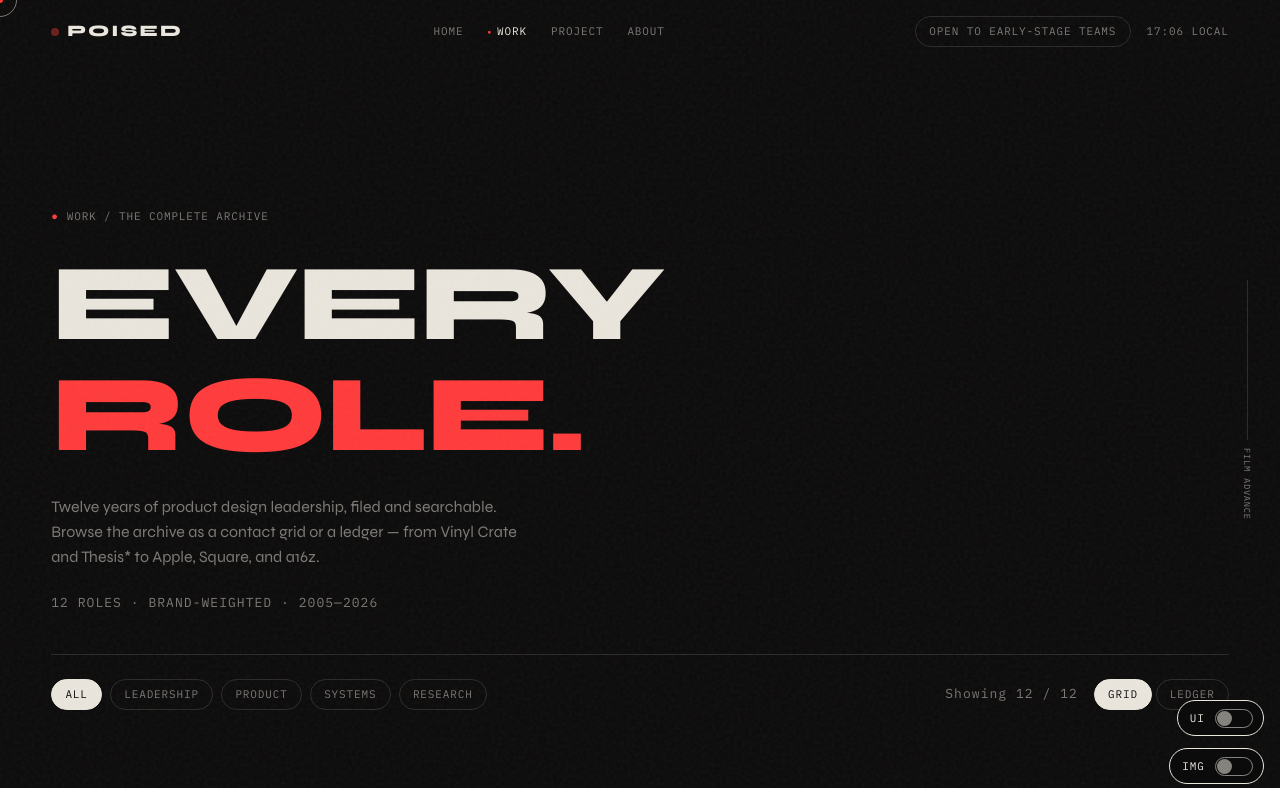
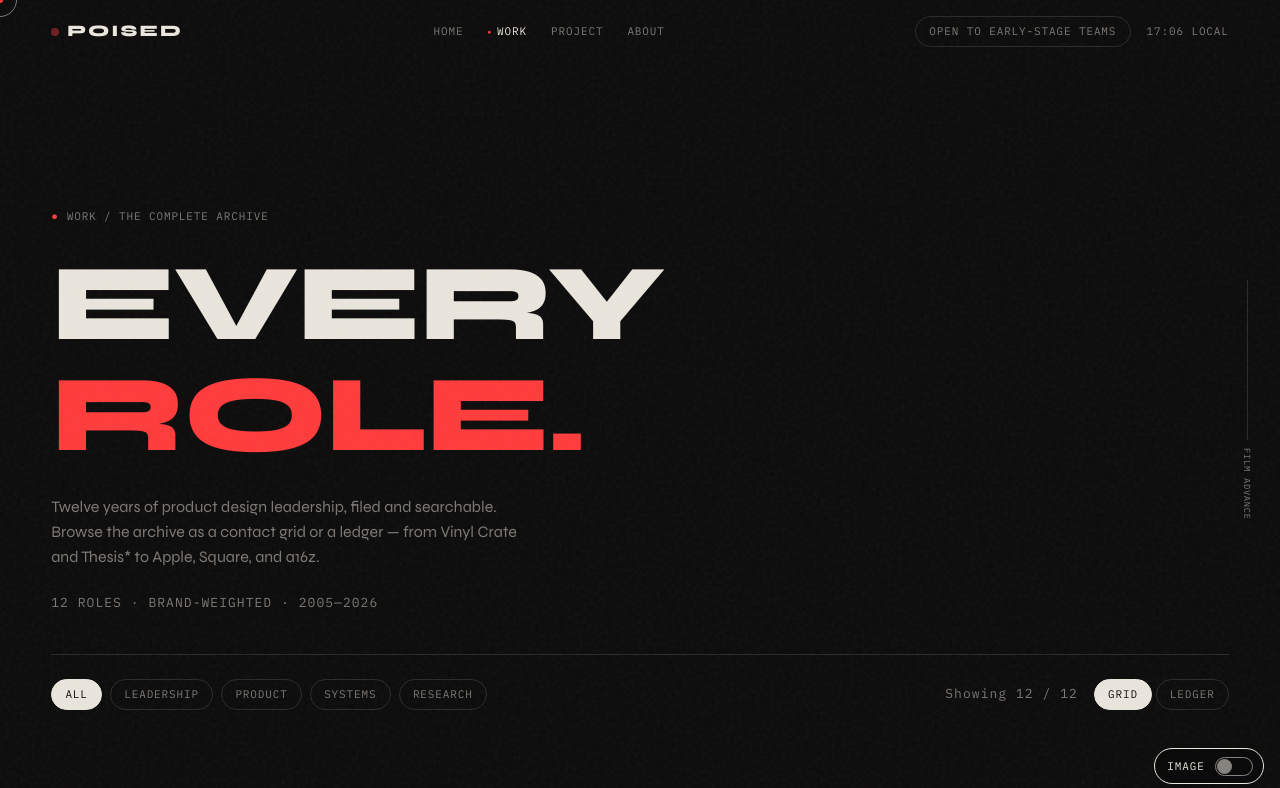
Before and after one commit to osandiux/personal_portfolio, a React (Vite) app: page /poised1/work in a window 1280 px wide. Shown: the top 788 px of the page. Built offline with nearby package versions, Linux system fonts and the light colour scheme; grey boxes are pictures that could not be loaded.

Commit message:
Drop the compact wireframe chip and label the blocks toggle Image/Block.

```diff
--- a/src/media-blocks/MediaBlocks.tsx
+++ b/src/media-blocks/MediaBlocks.tsx
@@ -112,7 +112,7 @@ export function MediaBlocksToggle({ compact = false }: { compact?: boolean }) {
       aria-label="Replace images and videos with color blocks"
       onClick={toggle}
     >
-      <span className="media-blocks-toggle__label">{compact ? (on ? 'BLK' : 'IMG') : 'Blocks'}</span>
+      <span className="media-blocks-toggle__label">{compact ? (on ? 'Block' : 'Image') : 'Blocks'}</span>
       <span className="media-blocks-toggle__track" aria-hidden="true">
         <span className="media-blocks-toggle__thumb" />
       </span>
--- a/src/wireframe/Wireframe.tsx
+++ b/src/wireframe/Wireframe.tsx
@@ -73,7 +73,6 @@ export function WireframeProvider({ children }: { children: ReactNode }) {
   return (
     <WireframeContext.Provider value={value}>
       {children}
-      {pathname !== '/' ? <WireframeToggle compact /> : null}
     </WireframeContext.Provider>
   );
 }
```
